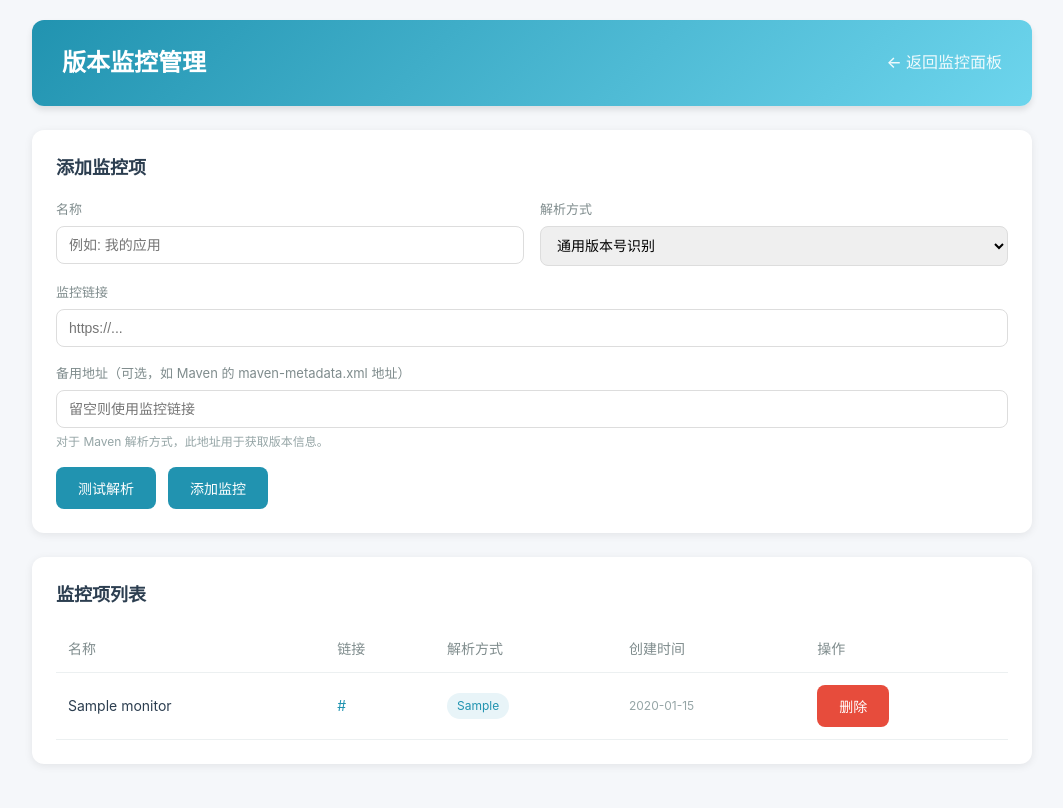
After one commit to huidoudour/Learn-of-all, a Flask app: page /admin in a window 1280 px wide. The commit adds this page. Shown: the whole page, without its empty margins (108-1171 px from the left). Run offline with Flask 3, Linux system fonts and the light colour scheme; tables that the repository leaves empty hold one stand-in row (values such as "Sample post").

Commit message:
08232209-转变可管理链接监控

```diff
--- a/Python/2026/26-08/8-23/main.py
+++ b/Python/2026/26-08/8-23/main.py
@@ -1,9 +1,13 @@
-from flask import Flask, render_template, jsonify
-from monitor import VersionMonitorApp, VersionInfo
+from flask import Flask, render_template, jsonify, request
+from monitor import VersionMonitorApp, VersionInfo, PageMonitor, PARSE_FUNCTIONS
 from email_notifier import send_version_notification
+import atexit
+import signal
+import sys
 import threading
 import json
 import os
+import db
 
 app = Flask(__name__)
 
@@ -63,10 +67,38 @@ def on_new_version(name: str, info: VersionInfo):
     save_state()
 
 
+def build_monitor_from_row(row):
+    parse_func = PARSE_FUNCTIONS.get(row.get("parse_type"))
+    if not parse_func:
+        return None
+    return PageMonitor(
+        row["url"],
+        row["name"],
+        parse_func,
+        fetch_url=row.get("fetch_url") or None,
+    )
+
+
 def init_monitor():
     global monitor
     load_state()
-    monitor = VersionMonitorApp(interval=60, on_new_version=on_new_version)
+    db.init_db()
+    all_monitors = []
+    for row in db.list_monitors():
+        pm = build_monitor_from_row(row)
+        if pm:
+            all_monitors.append(pm)
+    monitor = VersionMonitorApp(interval=60, on_new_version=on_new_version, monitors=all_monitors)
+
+    # 清理 state.json 中已不在监控列表里的孤儿数据（历史与当前版本保持同步）
+    active_names = {m.name for m in monitor.monitors}
+    with state_lock:
+        for name in list(current_versions.keys()):
+            if name not in active_names:
+                del current_versions[name]
+        version_history[:] = [e for e in version_history if e.get("name") in active_names]
+    save_state()
+
     for m in monitor.monitors:
         if m.name in current_versions:
             saved = current_versions[m.name]
@@ -82,6 +114,68 @@ def init_monitor():
 @app.route("/")
 def index():
     return render_template("index.html")
+
+
+@app.route("/admin")
+def admin():
+    return render_template("admin.html")
+
+
+@app.route("/api/custom-monitors", methods=["GET"])
+def get_custom_monitors():
+    return jsonify(db.list_monitors())
+
+
+@app.route("/api/custom-monitors", methods=["POST"])
+def add_custom_monitor():
+    data = request.get_json(silent=True) or {}
+    name = (data.get("name") or "").strip()
+    url = (data.get("url") or "").strip()
+    parse_type = (data.get("parse_type") or "generic").strip()
+    fetch_url = (data.get("fetch_url") or "").strip() or None
+
+    if not name or not url:
+        return jsonify({"ok": False, "error": "名称和链接不能为空"}), 400
+    if parse_type not in PARSE_FUNCTIONS:
+        return jsonify({"ok": False, "error": f"不支持的解析方式: {parse_type}"}), 400
+
+    try:
+        mid = db.add_monitor(name, url, parse_type, fetch_url)
+    except Exception as e:
+        return jsonify({"ok": False, "error": str(e)}), 500
+
+    if monitor:
+        pm = PageMonitor(url, name, PARSE_FUNCTIONS[parse_type], fetch_url=fetch_url)
+        monitor.add_monitor(pm)
+    return jsonify({"ok": True, "id": mid})
+
+
+@app.route("/api/custom-monitors/<int:mid>", methods=["DELETE"])
+def remove_custom_monitor(mid):
+    row = db.get_monitor(mid)
+    db.remove_monitor(mid)
+    if monitor and row:
+        monitor.remove_monitor(row["name"])
+    return jsonify({"ok": True})
+
+
+@app.route("/api/test-parse", methods=["POST"])
+def test_parse():
+    data = request.get_json(silent=True) or {}
+    url = (data.get("url") or "").strip()
+    parse_type = (data.get("parse_type") or "generic").strip()
+    fetch_url = (data.get("fetch_url") or "").strip() or None
+
+    if not url:
+        return jsonify({"ok": False, "error": "链接不能为空"}), 400
+    if parse_type not in PARSE_FUNCTIONS:
+        return jsonify({"ok": False, "error": f"不支持的解析方式: {parse_type}"}), 400
+
+    pm = PageMonitor(url, "测试", PARSE_FUNCTIONS[parse_type], fetch_url=fetch_url)
+    result = pm.check()
+    if result:
+        return jsonify({"ok": True, "version": result.version, "url": result.url})
+    return jsonify({"ok": False, "error": "未能解析出版本，请检查链接或解析方式"})
 
 
 @app.route("/api/versions")
@@ -100,7 +194,9 @@ def check_now():
     if not monitor:
         return jsonify({"status": "monitor not running"})
 
-    for m in monitor.monitors:
+    with monitor._monitors_lock:
+        snapshot = list(monitor.monitors)
+    for m in snapshot:
         result = m.check()
         if result:
             # 统一走 on_new_version：首次仅记录版本，有旧版本才通知
@@ -110,6 +206,35 @@ def check_now():
     return jsonify({"status": "checked"})
 
 
+_shut_down = False
+
+
+def shutdown():
+    """安全退出：停止后台监控线程，幂等。"""
+    global _shut_down
+    if _shut_down:
+        return
+    _shut_down = True
+    print("\n正在关闭...")
+    if monitor:
+        monitor.stop()
+
+
 if __name__ == "__main__":
     init_monitor()
-    app.run(host="127.0.0.1", port=5000, debug=False)
+    atexit.register(shutdown)
+
+    def _signal_handler(signum, frame):
+        print(f"\n收到信号 {signum}，程序即将退出...")
+        shutdown()
+        sys.exit(0)
+
+    signal.signal(signal.SIGINT, _signal_handler)
+    signal.signal(signal.SIGTERM, _signal_handler)
+
+    try:
+        app.run(host="127.0.0.1", port=5000, debug=False)
+    except KeyboardInterrupt:
+        shutdown()
+    finally:
+        shutdown()
--- /dev/null
+++ b/Python/2026/26-08/8-23/templates/admin.html
@@ -0,0 +1,264 @@
+<!DOCTYPE html>
+<html lang="zh-CN">
+<head>
+    <meta charset="UTF-8">
+    <meta name="viewport" content="width=device-width, initial-scale=1.0">
+    <title>版本监控 - 管理</title>
+    <style>
+        * { margin: 0; padding: 0; box-sizing: border-box; }
+        body {
+            font-family: -apple-system, BlinkMacSystemFont, "Segoe UI", Roboto, "Helvetica Neue", Arial, sans-serif;
+            background: #f5f7fa;
+            color: #2c3e50;
+            line-height: 1.6;
+            padding: 20px;
+        }
+        .container { max-width: 1000px; margin: 0 auto; }
+        header {
+            background: linear-gradient(135deg, #2193b0 0%, #6dd5ed 100%);
+            color: white;
+            padding: 24px 30px;
+            border-radius: 12px;
+            margin-bottom: 24px;
+            box-shadow: 0 4px 6px rgba(0,0,0,0.1);
+            display: flex;
+            justify-content: space-between;
+            align-items: center;
+        }
+        header h1 { font-size: 24px; }
+        header .link a { color: white; text-decoration: none; font-weight: 500; opacity: 0.9; }
+        header .link a:hover { opacity: 1; text-decoration: underline; }
+        .card {
+            background: white;
+            border-radius: 12px;
+            padding: 24px;
+            box-shadow: 0 2px 8px rgba(0,0,0,0.08);
+            margin-bottom: 24px;
+        }
+        .card h2 { font-size: 18px; margin-bottom: 16px; color: #2c3e50; }
+        .form-grid { display: grid; grid-template-columns: 1fr 1fr; gap: 16px; }
+        .form-field { display: flex; flex-direction: column; }
+        .form-field.full { grid-column: 1 / -1; }
+        label { font-size: 13px; color: #7f8c8d; margin-bottom: 6px; }
+        input, select {
+            padding: 10px 12px;
+            border: 1px solid #ddd;
+            border-radius: 8px;
+            font-size: 14px;
+            outline: none;
+            transition: border 0.2s;
+        }
+        input:focus, select:focus { border-color: #2193b0; }
+        .hint { font-size: 12px; color: #95a5a6; margin-top: 4px; }
+        .actions { display: flex; gap: 12px; margin-top: 16px; }
+        button {
+            background: #2193b0;
+            color: white;
+            border: none;
+            padding: 11px 22px;
+            border-radius: 8px;
+            cursor: pointer;
+            font-size: 14px;
+            font-weight: 500;
+            transition: all 0.3s;
+        }
+        button:hover { background: #1a7a92; transform: translateY(-2px); box-shadow: 0 4px 8px rgba(33,147,176,0.3); }
+        button.secondary { background: #7f8c8d; }
+        button.secondary:hover { background: #6c7a7c; }
+        button.danger { background: #e74c3c; }
+        button.danger:hover { background: #c0392b; }
+        button:disabled { opacity: 0.6; cursor: not-allowed; }
+        .status { margin-top: 12px; font-size: 14px; padding: 10px 14px; border-radius: 8px; display: none; }
+        .status.ok { display: block; background: #e8f8f0; color: #27ae60; }
+        .status.err { display: block; background: #fdecea; color: #e74c3c; }
+        table { width: 100%; border-collapse: collapse; }
+        th, td { text-align: left; padding: 12px; border-bottom: 1px solid #ecf0f1; font-size: 14px; }
+        th { color: #7f8c8d; font-weight: 500; }
+        td .url { color: #2193b0; text-decoration: none; }
+        td .url:hover { text-decoration: underline; }
+        .tag { display: inline-block; background: #e8f4f8; color: #2193b0; padding: 3px 10px; border-radius: 20px; font-size: 12px; }
+        .muted { color: #95a5a6; font-size: 12px; }
+        .empty { text-align: center; color: #95a5a6; padding: 30px; }
+        .loading { display: inline-block; width: 16px; height: 16px; border: 2px solid rgba(255,255,255,0.3); border-radius: 50%; border-top-color: white; animation: spin 1s linear infinite; vertical-align: middle; }
+        @keyframes spin { to { transform: rotate(360deg); } }
+    </style>
+</head>
+<body>
+    <div class="container">
+        <header>
+            <h1>版本监控管理</h1>
+            <div class="link"><a href="/">← 返回监控面板</a></div>
+        </header>
+
+        <div class="card">
+            <h2>添加监控项</h2>
+            <div class="form-grid">
+                <div class="form-field">
+                    <label for="name">名称</label>
+                    <input type="text" id="name" placeholder="例如: 我的应用">
+                </div>
+                <div class="form-field">
+                    <label for="parseType">解析方式</label>
+                    <select id="parseType">
+                        <option value="generic">通用版本号识别</option>
+                        <option value="github">GitHub Releases</option>
+                        <option value="maven">Maven metadata</option>
+                        <option value="gradle-snapshots">Gradle 快照</option>
+                        <option value="gradle-releases">Gradle 正式版</option>
+                    </select>
+                </div>
+                <div class="form-field full">
+                    <label for="url">监控链接</label>
+                    <input type="text" id="url" placeholder="https://...">
+                </div>
+                <div class="form-field full">
+                    <label for="fetchUrl">备用地址（可选，如 Maven 的 maven-metadata.xml 地址）</label>
+                    <input type="text" id="fetchUrl" placeholder="留空则使用监控链接">
+                    <div class="hint">对于 Maven 解析方式，此地址用于获取版本信息。</div>
+                </div>
+            </div>
+            <div class="actions">
+                <button id="btnTest">测试解析</button>
+                <button id="btnAdd">添加监控</button>
+            </div>
+            <div class="status" id="status"></div>
+        </div>
+
+        <div class="card">
+            <h2>监控项列表</h2>
+            <table>
+                <thead>
+                    <tr>
+                        <th>名称</th>
+                        <th>链接</th>
+                        <th>解析方式</th>
+                        <th>创建时间</th>
+                        <th>操作</th>
+                    </tr>
+                </thead>
+                <tbody id="monitorList"></tbody>
+            </table>
+            <div class="empty" id="monitorEmpty">暂无监控项，请在上方表单中添加</div>
+        </div>
+    </div>
+
+    <script>
+        let parseTypeLabels = {
+            'generic': '通用版本号',
+            'github': 'GitHub Releases',
+            'maven': 'Maven metadata',
+            'gradle-snapshots': 'Gradle 快照',
+            'gradle-releases': 'Gradle 正式版',
+        };
+
+        function showStatus(msg, ok) {
+            const el = document.getElementById('status');
+            el.className = 'status ' + (ok ? 'ok' : 'err');
+            el.textContent = msg;
+            setTimeout(() => { el.className = 'status'; }, 5000);
+        }
+
+        async function loadMonitors() {
+            const res = await fetch('/api/custom-monitors');
+            const rows = await res.json();
+            const tbody = document.getElementById('monitorList');
+            const empty = document.getElementById('monitorEmpty');
+
+            if (rows.length === 0) {
+                tbody.innerHTML = '';
+                empty.style.display = 'block';
+                return;
+            }
+            empty.style.display = 'none';
+            tbody.innerHTML = rows.map(m => `
+                <tr>
+                    <td>${m.name}</td>
+                    <td><a class="url" href="${m.url}" target="_blank">${m.url}</a></td>
+                    <td><span class="tag">${parseTypeLabels[m.parse_type] || m.parse_type}</span></td>
+                    <td class="muted">${m.created_at || ''}</td>
+                    <td><button class="danger" data-id="${m.id}">删除</button></td>
+                </tr>
+            `).join('');
+
+            tbody.querySelectorAll('button.danger').forEach(btn => {
+                btn.addEventListener('click', () => removeMonitor(btn.dataset.id));
+            });
+        }
+
+        async function removeMonitor(id) {
+            if (!confirm('确定删除该监控项？')) return;
+            const res = await fetch('/api/custom-monitors/' + id, { method: 'DELETE' });
+            const data = await res.json();
+            if (data.ok) {
+                await loadMonitors();
+            }
+        }
+
+        async function testParse() {
+            const url = document.getElementById('url').value.trim();
+            const parseType = document.getElementById('parseType').value;
+            const fetchUrl = document.getElementById('fetchUrl').value.trim();
+            const btn = document.getElementById('btnTest');
+
+            btn.innerHTML = '<span class="loading"></span> 测试中...';
+            btn.disabled = true;
+            try {
+                const res = await fetch('/api/test-parse', {
+                    method: 'POST',
+                    headers: { 'Content-Type': 'application/json' },
+                    body: JSON.stringify({ url, parse_type: parseType, fetch_url: fetchUrl }),
+                });
+                const data = await res.json();
+                if (data.ok) {
+                    showStatus('解析成功: ' + data.version, true);
+                } else {
+                    showStatus(data.error || '解析失败', false);
+                }
+            } catch (e) {
+                showStatus('请求失败: ' + e.message, false);
+            } finally {
+                btn.innerHTML = '测试解析';
+                btn.disabled = false;
+            }
+        }
+
+        async function addMonitor() {
+            const name = document.getElementById('name').value.trim();
+            const url = document.getElementById('url').value.trim();
+            const parseType = document.getElementById('parseType').value;
+            const fetchUrl = document.getElementById('fetchUrl').value.trim();
+            const btn = document.getElementById('btnAdd');
+
+            btn.innerHTML = '<span class="loading"></span> 添加中...';
+            btn.disabled = true;
+            try {
+                const res = await fetch('/api/custom-monitors', {
+                    method: 'POST',
+                    headers: { 'Content-Type': 'application/json' },
+                    body: JSON.stringify({ name, url, parse_type: parseType, fetch_url: fetchUrl }),
+                });
+                const data = await res.json();
+                if (data.ok) {
+                    showStatus('添加成功', true);
+                    document.getElementById('name').value = '';
+                    document.getElementById('url').value = '';
+                    document.getElementById('fetchUrl').value = '';
+                    await loadMonitors();
+                } else {
+                    showStatus(data.error || '添加失败', false);
+                }
+            } catch (e) {
+                showStatus('请求失败: ' + e.message, false);
+            } finally {
+                btn.innerHTML = '添加监控';
+                btn.disabled = false;
+            }
+        }
+
+        document.getElementById('btnTest').addEventListener('click', testParse);
+        document.getElementById('btnAdd').addEventListener('click', addMonitor);
+
+        loadMonitors();
+    </script>
+</body>
+</html>
--- a/Python/2026/26-08/8-23/templates/index.html
+++ b/Python/2026/26-08/8-23/templates/index.html
@@ -257,6 +257,7 @@
         <div class="controls">
             <button id="checkNow">立即检查</button>
             <button id="refreshData">刷新数据</button>
+            <button id="gotoAdmin">管理监控</button>
         </div>
 
         <div class="status-cards" id="statusCards">
@@ -391,6 +392,9 @@
         });
 
         document.getElementById('refreshData').addEventListener('click', fetchData);
+        document.getElementById('gotoAdmin').addEventListener('click', () => {
+            window.location.href = '/admin';
+        });
 
         fetchData();
         setInterval(fetchData, 10000);
```
Also changed, not shown: Python/2026/26-08/8-23/db.py (added, +60 -0 lines), Python/2026/26-08/8-23/monitor.py (+110 -23 lines), 1 other file.
